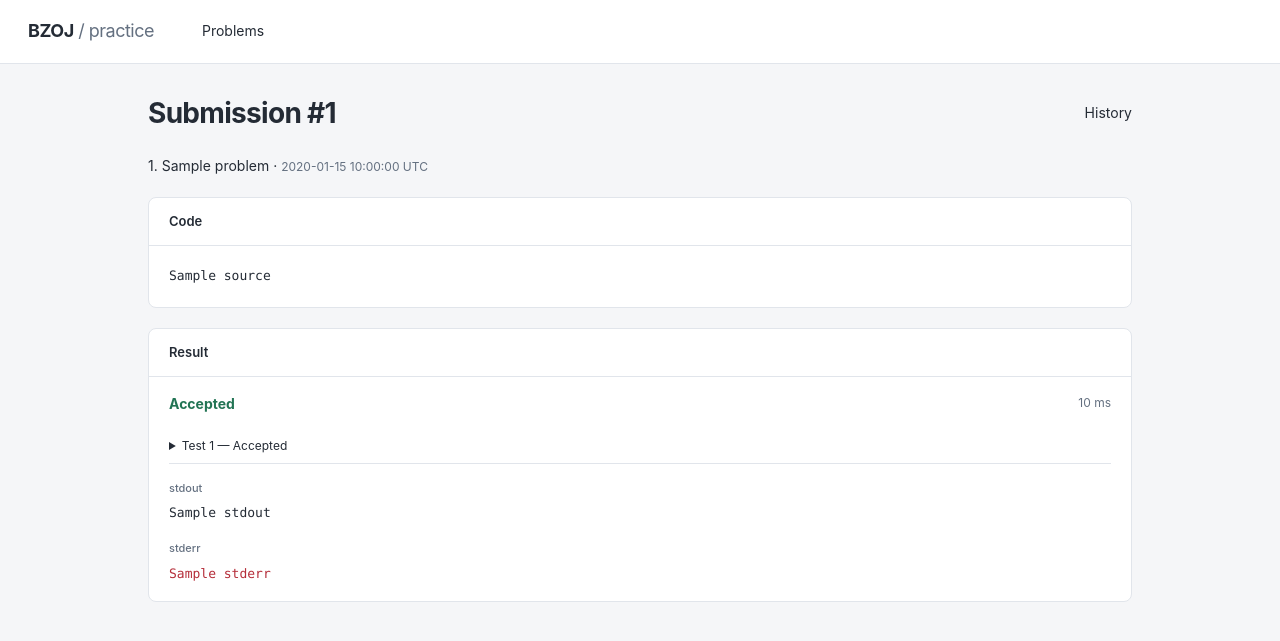
After one commit to psyclaudeZ/bzoj, a FastAPI app: template bzoj/templates/submission.html in a window 1280 px wide. The commit adds this page. Shown: the top 641 px of the page. Run offline with FastAPI, Linux system fonts and the light colour scheme; the template is opened without the code that fills it: most values are stand-ins (such as "Sample title", 1, 10 or a date in 2020).

Commit message:
Save submissions, restore editor code, and expose history pages

```diff
--- a/bzoj/app.py
+++ b/bzoj/app.py
@@ -1,5 +1,6 @@
 from contextlib import asynccontextmanager
 import logging
+import sqlite3
 from pathlib import Path
 from urllib.parse import parse_qs
 
@@ -15,6 +16,8 @@ from starlette.middleware.trustedhost import TrustedHostMiddleware
 from bzoj.runner import MAX_SOURCE_BYTES
 from bzoj.judge import judge
 from bzoj.problems import catalog
+from bzoj import storage
+from bzoj.judge import JudgeResult
 
 ROOT = Path(__file__).parent
 templates = Jinja2Templates(directory=ROOT / "templates")
@@ -25,6 +28,7 @@ templates.env.filters["markdown"] = lambda text: Markup(markdown.render(text))
 
 @asynccontextmanager
 async def lifespan(app: FastAPI):
+    await run_in_threadpool(storage.initialize)
     logging.getLogger("uvicorn.error").warning(
         "Local execution enabled: submitted Python runs with your permissions. "
         "Timeouts and output limits are not a security sandbox."
@@ -73,7 +77,26 @@ def problem_page(request: Request, problem, source: str | None = None, **context
 
 @app.get("/problems/{slug}", response_class=HTMLResponse)
 def problem(request: Request, slug: str):
-    return problem_page(request, get_problem(slug))
+    return problem_page(request, get_problem(slug), storage.latest_source(slug))
+
+
+@app.get("/submissions", response_class=HTMLResponse)
+def history(request: Request, problem: str | None = None, before: int | None = None):
+    rows = storage.list_submissions(problem, before)
+    return templates.TemplateResponse(request=request, name="history.html", context={
+        "submissions": rows[:50], "slug": problem,
+        "older": rows[49]["id"] if len(rows) > 50 else None,
+    })
+
+
+@app.get("/submissions/{submission_id}", response_class=HTMLResponse)
+def submission_detail(request: Request, submission_id: int):
+    record = storage.get_submission(submission_id)
+    if record is None:
+        raise HTTPException(404, "Submission not found.")
+    return templates.TemplateResponse(request=request, name="submission.html", context={
+        "submission": record, "result": record["result"],
+    })
 
 
 @app.post("/problems/{slug}/submit", response_class=HTMLResponse)
@@ -101,8 +124,25 @@ async def submit(request: Request, slug: str):
     if len(source.encode("utf-8")) > MAX_SOURCE_BYTES:
         raise HTTPException(413, "Source must be at most 64 KiB.")
     problem = get_problem(slug)
-    result = await run_in_threadpool(judge, problem, source)
-    response = problem_page(request, problem, source, result=result)
+    try:
+        submission_id = await run_in_threadpool(storage.create_submission, problem, source)
+    except sqlite3.Error:
+        response = problem_page(request, problem, source, error="Could not save the submission. Code was not run.")
+        response.status_code = 503
+        return response
+    try:
+        result = await run_in_threadpool(judge, problem, source)
+    except Exception:
+        logging.getLogger("uvicorn.error").exception("Submission execution failed")
+        result = JudgeResult(status="Judge error", stderr="The judge could not complete this submission.")
+    try:
+        await run_in_threadpool(storage.finish_submission, submission_id, result)
+    except sqlite3.Error:
+        response = problem_page(request, problem, source, result=result,
+                                error="Code was saved, but saving its result failed.")
+        response.status_code = 503
+        return response
+    response = problem_page(request, problem, source, result=result, submission_id=submission_id)
     if result.status == "Judge error":
         response.status_code = 502
     return response
--- a/bzoj/static/app.css
+++ b/bzoj/static/app.css
@@ -83,3 +83,9 @@ button span { margin-left: 12px; }
   .statement-content { padding: 20px; }
   .editor-panel { min-height: 620px; grid-template-rows: 380px minmax(220px, auto); }
 }
+.history-row { display: flex; justify-content: space-between; align-items: center; flex-wrap: wrap; gap: 12px; padding: 16px 24px; border-bottom: 1px solid var(--border); }
+.history-row:last-child { border-bottom: 0; }
+.history-row:hover { background: #f4f7ff; }
+.saved-submission { margin-top: 20px; }
+.saved-code { margin: 0; padding: 20px; white-space: pre-wrap; overflow-wrap: anywhere; }
+.submission-link { display: inline-block; margin-bottom: 12px; color: var(--accent); font-size: 12px; }
--- /dev/null
+++ b/bzoj/templates/result.html
@@ -0,0 +1,21 @@
+{% if error %}<p class="error" role="alert">{{ error }}</p>{% endif %}
+{% if result %}
+  <div class="result-summary" role="status">
+    <strong class="{{ 'success' if result.status == 'Accepted' else 'error' }}">{{ result.status }}</strong>
+    <span class="muted">{{ result.duration_ms }} ms</span>
+  </div>
+  {% if result.status == 'Output limit exceeded' %}<p class="muted">Output was truncated at 64 KiB. Execution stopped.</p>{% endif %}
+  {% for case in result.cases %}
+  <details class="case-result">
+    <summary>Test {{ case.number }}{{ ' · hidden' if case.hidden else '' }} — {{ case.status }}</summary>
+    {% if case.hidden %}<p class="muted">Hidden test details and output are not shown.</p>
+    {% elif 'actual' in case %}<pre class="output">Input: {{ case.input|tojson }}
+Expected: {{ case.expected|tojson }}
+Actual: {{ case.actual|tojson }}</pre>{% endif %}
+  </details>
+  {% endfor %}
+  <h3>stdout</h3><pre class="output">{{ result.stdout if result.stdout else '(no output)' }}</pre>
+  {% if result.stderr %}<h3>stderr</h3><pre class="output error">{{ result.stderr }}</pre>{% endif %}
+{% elif not error %}
+  <p class="empty-output">Submit your code to see its output here.</p>
+{% endif %}
--- /dev/null
+++ b/bzoj/templates/submission.html
@@ -0,0 +1,16 @@
+{% extends "base.html" %}
+{% block title %}Submission #{{ submission.id }}{% endblock %}
+{% block content %}
+<main class="problem-list">
+  <div class="page-heading"><h1>Submission #{{ submission.id }}</h1><a href="/submissions?{{ {'problem': submission.problem_slug}|urlencode }}">History</a></div>
+  <p><a href="/problems/{{ submission.problem_slug }}">{{ submission.problem.number }}. {{ submission.problem.title }}</a> · <time class="muted" datetime="{{ submission.created_at }}">{{ submission.created_at[:19]|replace('T', ' ') }} UTC</time></p>
+  <section class="panel saved-submission" aria-label="Submitted code">
+    <div class="panel-heading">Code</div>
+    <pre class="saved-code">{{ submission.source }}</pre>
+  </section>
+  <section class="panel saved-submission" aria-label="Submission result">
+    <div class="panel-heading">Result</div>
+    <div class="result-content">{% include "result.html" %}</div>
+  </section>
+</main>
+{% endblock %}
```
Also changed, not shown: bzoj/templates/history.html (added, +16 -0 lines), bzoj/templates/problem.html (+3 -22 lines), tests/test_history.py (added, +94 -0 lines).
